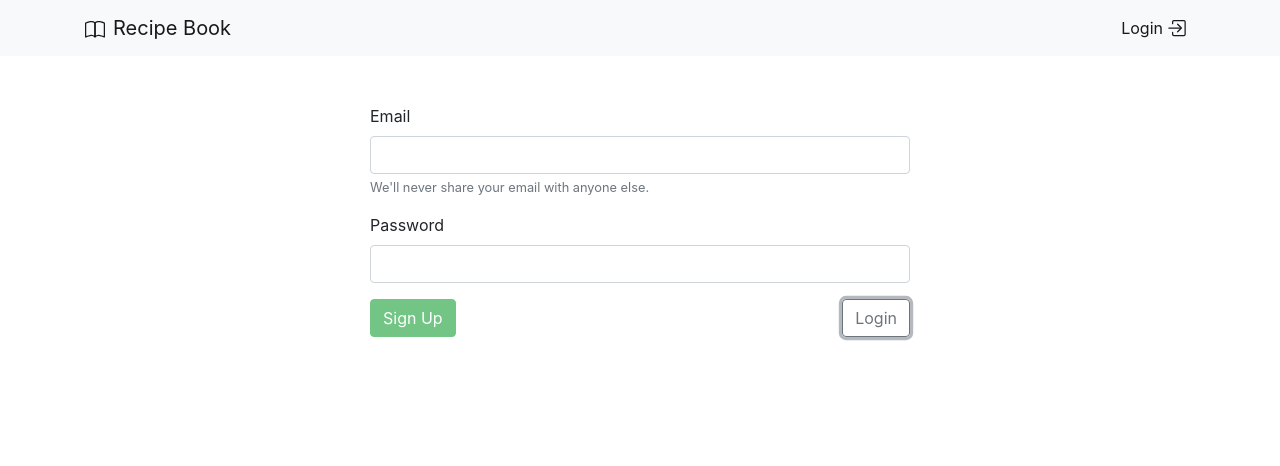
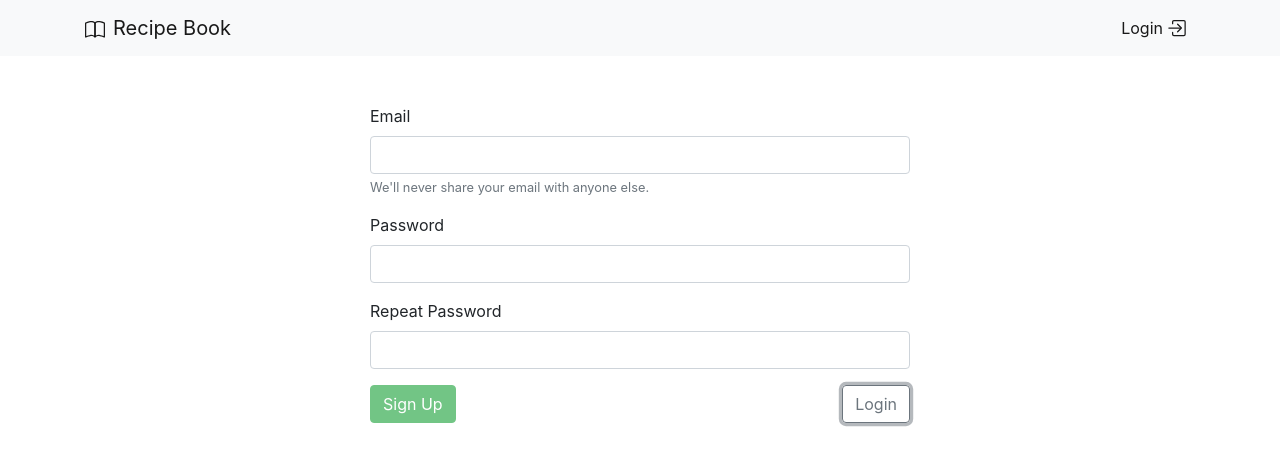
Before and after one commit to Safe-Mode/recipes-book, an Angular app: page /auth in a window 1280 px wide. Both pictures are taken after a click on the button "Sign Up". Shown: the top 466 px of the page. Built offline with nearby package versions, Linux system fonts and the light colour scheme.

Commit message:
Add equal password validator

```diff
--- a/src/app/app.module.ts
+++ b/src/app/app.module.ts
@@ -1,6 +1,6 @@
 import { BrowserModule } from '@angular/platform-browser';
 import { NgModule } from '@angular/core';
-import { FormsModule, ReactiveFormsModule } from '@angular/forms';
+import { FormsModule, NG_VALIDATORS, ReactiveFormsModule } from '@angular/forms';
 import { HTTP_INTERCEPTORS, HttpClientModule } from '@angular/common/http';
 
 import { API_KEY_TOKEN, AUTH_URL_TOKEN, BASE_URL_TOKEN } from './config';
@@ -25,6 +25,7 @@ import { AppRoutingModule } from './app-routing.module';
 import { LogoComponent } from './shared/components/logo/logo.component';
 import { ModalComponent } from './shared/components/modal/modal.component';
 import { DynamicCmpHostDirective } from './shared/directives/dynamic-cmp-host.directive';
+import { EqualPasswordValidatorDirective } from './shared/directives/equal-password.directive';
 
 @NgModule({
   declarations: [
@@ -43,7 +44,8 @@ import { DynamicCmpHostDirective } from './shared/directives/dynamic-cmp-host.di
     AuthComponent,
     LogoComponent,
     ModalComponent,
-    DynamicCmpHostDirective
+    DynamicCmpHostDirective,
+    EqualPasswordValidatorDirective
   ],
   imports: [
     BrowserModule,
--- a/src/app/components/header/header.component.ts
+++ b/src/app/components/header/header.component.ts
@@ -25,7 +25,6 @@ export class HeaderComponent implements OnInit, OnDestroy {
   ngOnInit(): void {
     this.userSub$ = this.authService.user$.subscribe((user: User) => {
       this.isAuthenticated = Boolean(user);
-      console.log(this.isAuthenticated);
     });
   }
 
--- a/src/app/pages/auth/auth.component.html
+++ b/src/app/pages/auth/auth.component.html
@@ -33,6 +33,17 @@
           symbols</p>
       </div>
 
+      <div class="form-group" *ngIf="!isLoginMode">
+        <label for="password-repeat">Repeat Password</label>
+        <input type="password" class="form-control" id="password-repeat" ngModel name="password-repeat"
+               #passwordRepeat="ngModel"
+               [ngClass]="{ 'is-invalid': passwordRepeat.touched && !passwordRepeat.valid, 'is-valid': passwordRepeat.touched && passwordRepeat.valid }"
+               required [appEqualPassword]="password">
+
+        <p class="invalid-feedback" *ngIf="passwordRepeat.touched && !passwordRepeat.valid">Passwords should be
+          equal</p>
+      </div>
+
       <div class="d-flex">
         <button type="submit" class="btn btn-success mr-1"
                 [disabled]="!authForm.valid">{{ (isLoginMode) ? 'Login' : 'Sign Up' }}</button>
--- /dev/null
+++ b/src/app/shared/directives/equal-password.directive.ts
@@ -0,0 +1,22 @@
+import { Directive, Input } from '@angular/core';
+import { AbstractControl, NG_VALIDATORS, NgModel, ValidationErrors, Validator } from '@angular/forms';
+
+@Directive({
+  selector: '[appEqualPassword]',
+  providers: [
+    {
+      provide: NG_VALIDATORS,
+      useExisting: EqualPasswordValidatorDirective,
+      multi: true
+    }
+  ]
+})
+export class EqualPasswordValidatorDirective implements Validator {
+
+  @Input('appEqualPassword') equalPassword: NgModel;
+
+  validate(control: AbstractControl): ValidationErrors | null {
+    return (this.equalPassword.control.value !== control.value) ? { notEqualPasswords: { value: control.value } } : null;
+  }
+
+}
```
